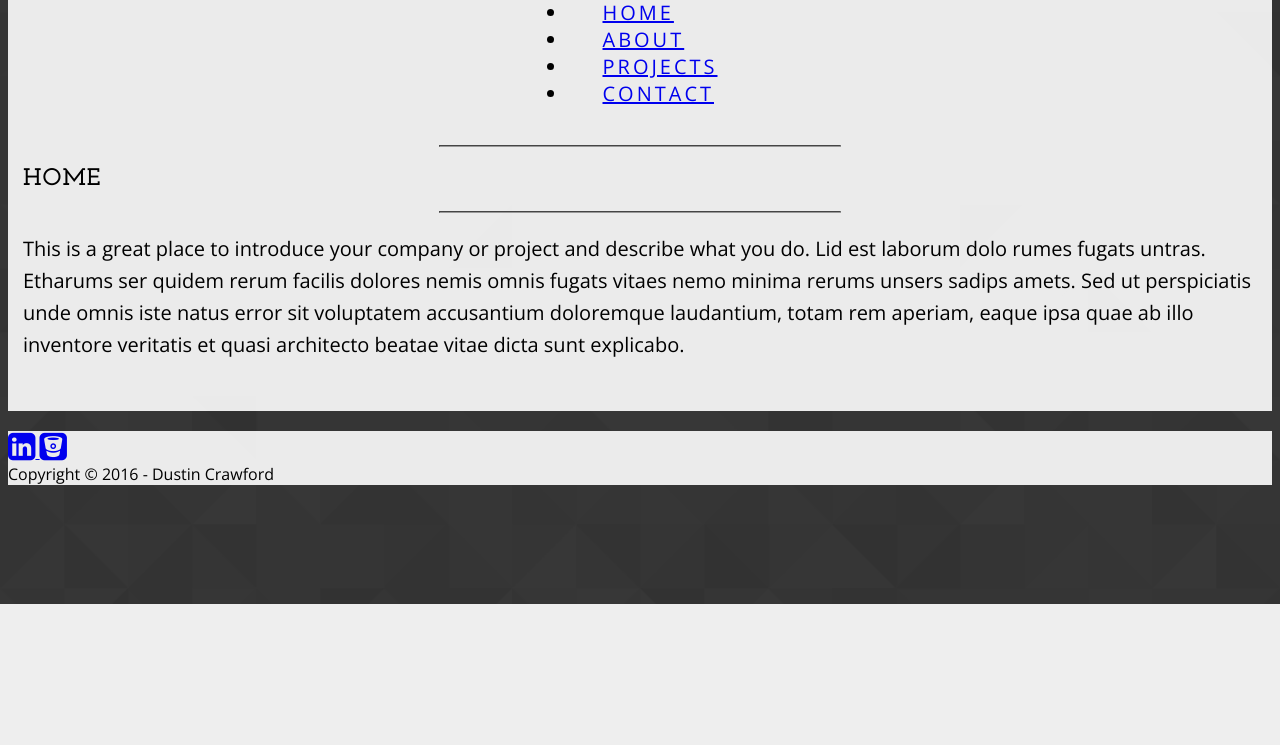
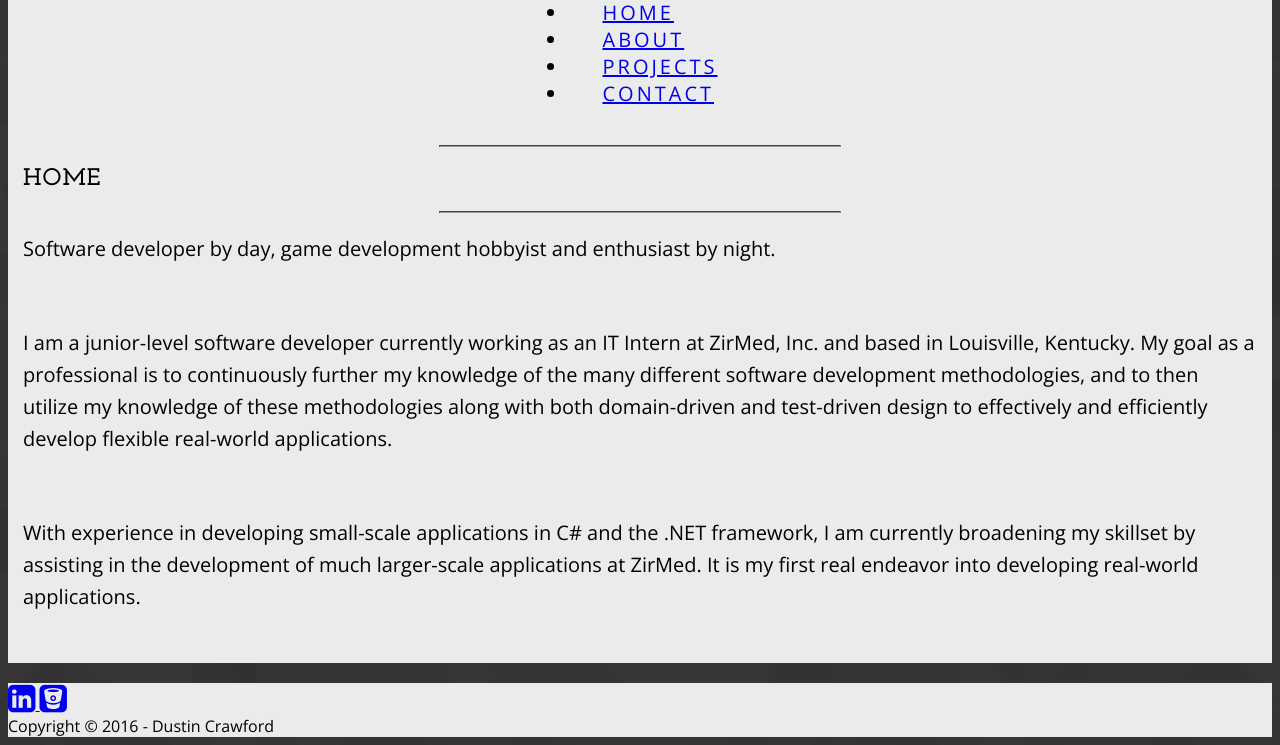
Before and after one commit to EvilCrawfish/professionalSite, an ASP.NET MVC app: page /Navigation/Home in a window 1280 px wide. Shown: the part 196-941 px from the top of the page. Before the commit the page ends 800 px from the top, so only its background shows below. Run offline with ASP.NET Core 8 and stand-ins for ASP.NET MVC 5, Linux system fonts and the light colour scheme; the project's own start-up code is not run, and a stand-in starts its controllers and pages; some libraries are stand-ins or nearby versions.

Commit message:
Add content to home page

```diff
--- a/DustinCrawford.Web/Views/Navigation/About.cshtml
+++ b/DustinCrawford.Web/Views/Navigation/About.cshtml
@@ -82,7 +82,7 @@
                 </div>
                 <div class="col-lg-10 col-lg-offset-1">
                     <br />
-                    <p>This collectible card game, dubbed Immortia by our group, was designed and built in response to business requirements put forward by our CS483 professor. He served as our primary stakeholder in the endeavor and helped guide us through the entire life cycle of the project.</p>
+                    <p>This collectible card game, dubbed Immortia by my group, was designed and built in response to business requirements put forward by our CS483 professor. He served as our primary stakeholder in the endeavor and helped guide us through the entire life cycle of the project.</p>
                     <p>At the end of the Spring 2015 term, we presented this project to the Information Technology Alliance of Evansville, Indiana. This group of individuals is comprised of CEOs and CTOs of major businesses in the Evansville area.</p>
                 </div>
             </div>
--- a/DustinCrawford.Web/Views/Navigation/Home.cshtml
+++ b/DustinCrawford.Web/Views/Navigation/Home.cshtml
@@ -23,11 +23,14 @@
                 </div>
             </div>
             <div class="row">
-                <div class="col-lg-6 col-lg-offset-1 text-left">
-                    <p>This is a great place to introduce your company or project and describe what you do. Lid est laborum dolo rumes fugats untras. Etharums ser quidem rerum facilis dolores nemis omnis fugats vitaes nemo minima rerums unsers sadips amets. Sed ut perspiciatis unde omnis iste natus error sit voluptatem accusantium doloremque laudantium, totam rem aperiam, eaque ipsa quae ab illo inventore veritatis et quasi architecto beatae vitae dicta sunt explicabo.</p>
-                    <p></p>
-                </div>
-                <div class="col-lg-6">
+                <p class="text-center">Software developer by day, game development hobbyist and enthusiast by night.</p>
+                <br />
+            </div>
+            <div class="row">
+                <div class="col-lg-10 col-lg-offset-1 text-left">
+                    <p>I am a junior-level software developer currently working as an IT Intern at ZirMed, Inc. and based in Louisville, Kentucky. My goal as a professional is to continuously further my knowledge of the many different software development methodologies, and to then utilize my knowledge of these methodologies along with both domain-driven and test-driven design to effectively and efficiently develop flexible real-world applications.</p>
+                    <br />
+                    <p>With experience in developing small-scale applications in C# and the .NET framework, I am currently broadening my skillset by assisting in the development of much larger-scale applications at ZirMed. It is my first real endeavor into developing real-world applications.</p>
                 </div>
             </div>
         </div>
--- a/DustinCrawford.Web/Views/Navigation/Projects.cshtml
+++ b/DustinCrawford.Web/Views/Navigation/Projects.cshtml
@@ -9,7 +9,7 @@
 <div class="container">
     <div class="box">
         <hr />
-            <h4 class="intro-text text-center"><strong>Projects</strong></h4>
+            <h4 class="intro-text text-center"><strong>Personal/Educational Projects</strong></h4>
         <hr />
 
         <div class="row">
```
